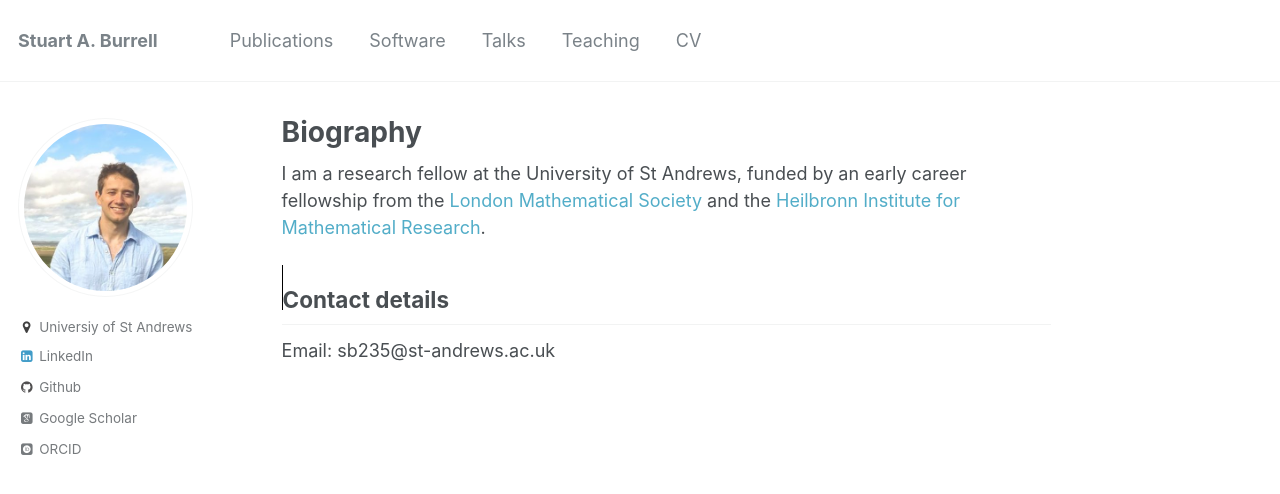
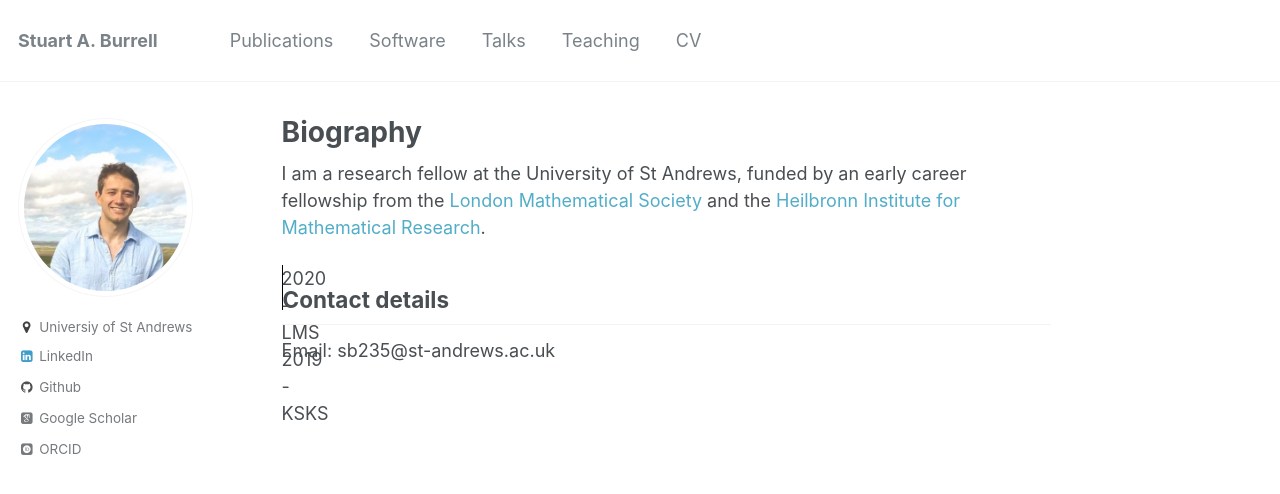
Before and after one commit to stuartburrell/stuartburrell.github.io, a Jekyll site: the page built from _pages/about.md, in a window 1280 px wide. Shown: the top 494 px of the page. Built offline with Jekyll 4.4.1, drawn with Linux system fonts in a browser that asks for light colours; some web fonts are replaced.

Commit message:
add timeline

```diff
--- a/_pages/about.md
+++ b/_pages/about.md
@@ -24,7 +24,14 @@ div.vertical-line{
 </style>
 </head>
 
-<div class="vertical-line" style="height: 45px;"></div>
+<div class="vertical-line" style="height: 45px;">
+2020 - LMS
+2019 - KSKS
+
+</div>
+
+
+
 ## Contact details
 
 Email: sb235@st-andrews.ac.uk
```
